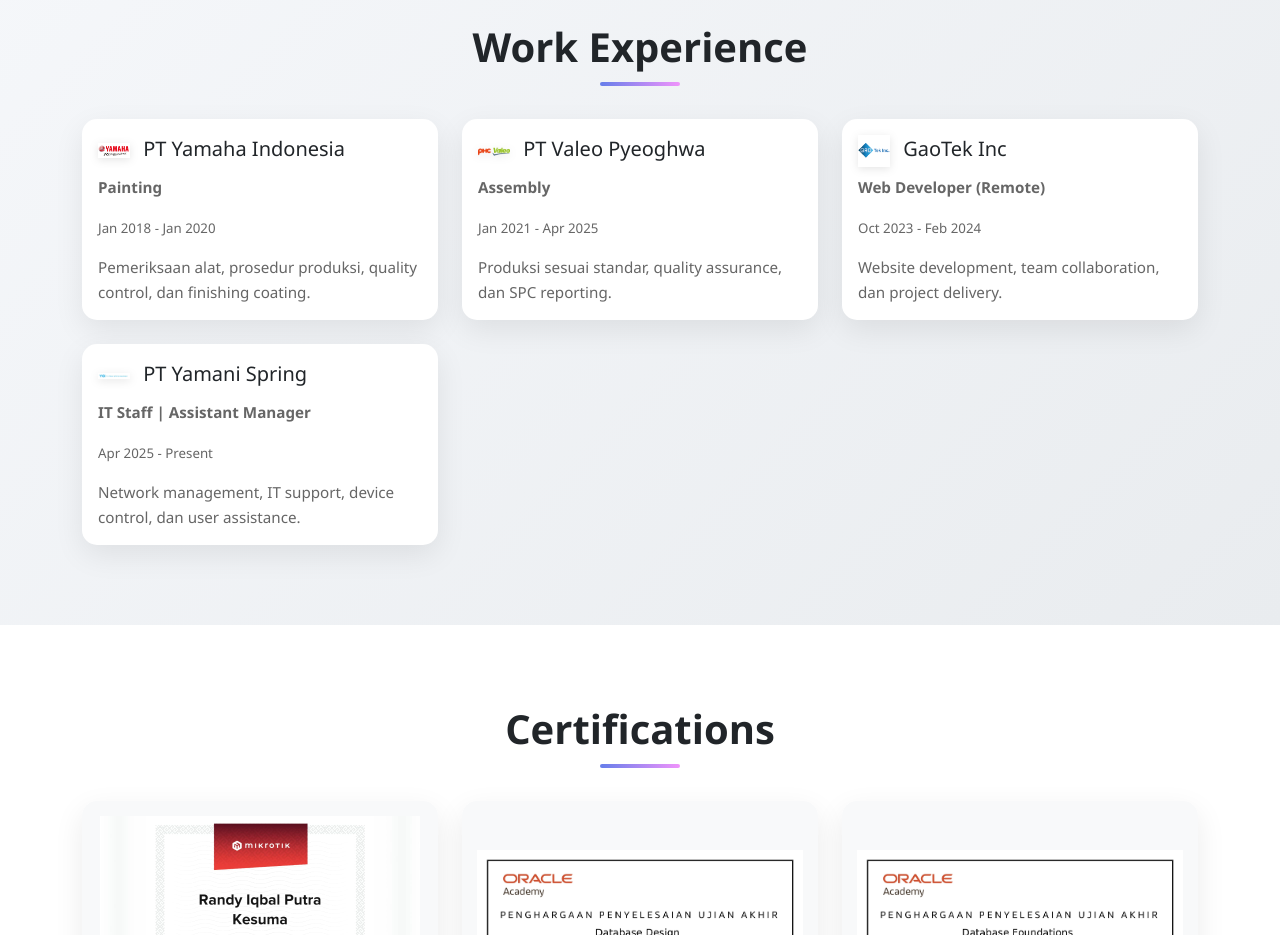
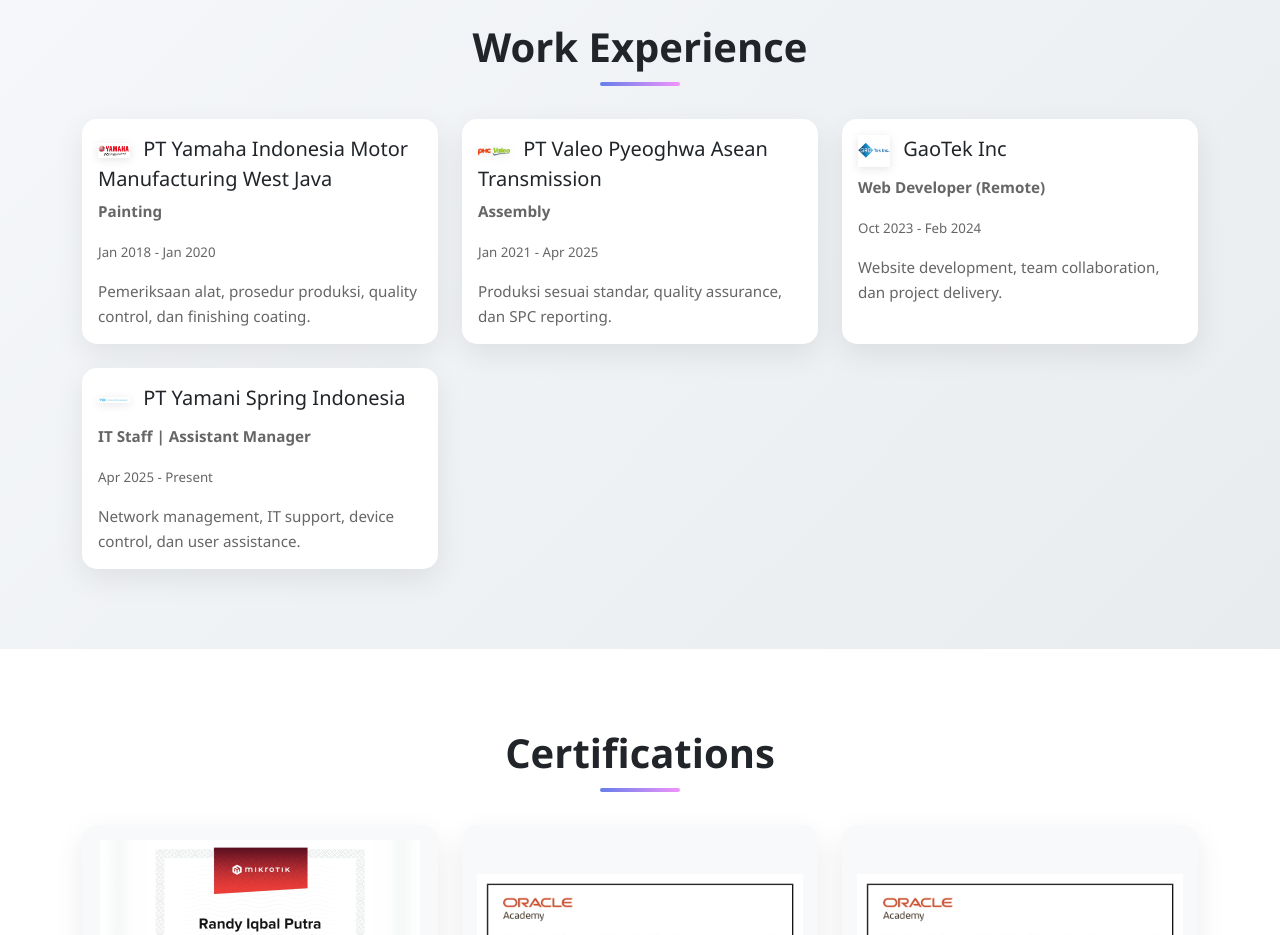
Before and after one commit to randyiqbal/Website, a plain HTML site: page index.html in a window 1280 px wide. Shown: the part 1580-2515 px from the top of the page. Drawn offline with nearby package versions, Linux system fonts and the light colour scheme.

Commit message:
penambahan

```diff
--- a/index.html
+++ b/index.html
@@ -533,7 +533,7 @@
               <div class="card-body">
                 <h5 class="card-title">
                   <img src="./img/yamaha.jpg" alt="Yamaha" class="company-logo" />
-                  PT Yamaha Indonesia
+                  PT Yamaha Indonesia Motor Manufacturing West Java
                 </h5>
                 <p class="card-text"><strong>Painting</strong></p>
                 <p class="card-text"><small>Jan 2018 - Jan 2020</small></p>
@@ -547,7 +547,7 @@
               <div class="card-body">
                 <h5 class="card-title">
                   <img src="./img/valeo.png" alt="Valeo" class="company-logo" />
-                  PT Valeo Pyeoghwa
+                  PT Valeo Pyeoghwa Asean Transmission
                 </h5>
                 <p class="card-text"><strong>Assembly</strong></p>
                 <p class="card-text"><small>Jan 2021 - Apr 2025</small></p>
@@ -575,7 +575,7 @@
               <div class="card-body">
                 <h5 class="card-title">
                   <img src="./img/yamani.png" alt="Yamani" class="company-logo" />
-                  PT Yamani Spring
+                  PT Yamani Spring Indonesia
                 </h5>
                 <p class="card-text"><strong>IT Staff | Assistant Manager</strong></p>
                 <p class="card-text"><small>Apr 2025 - Present</small></p>
```
